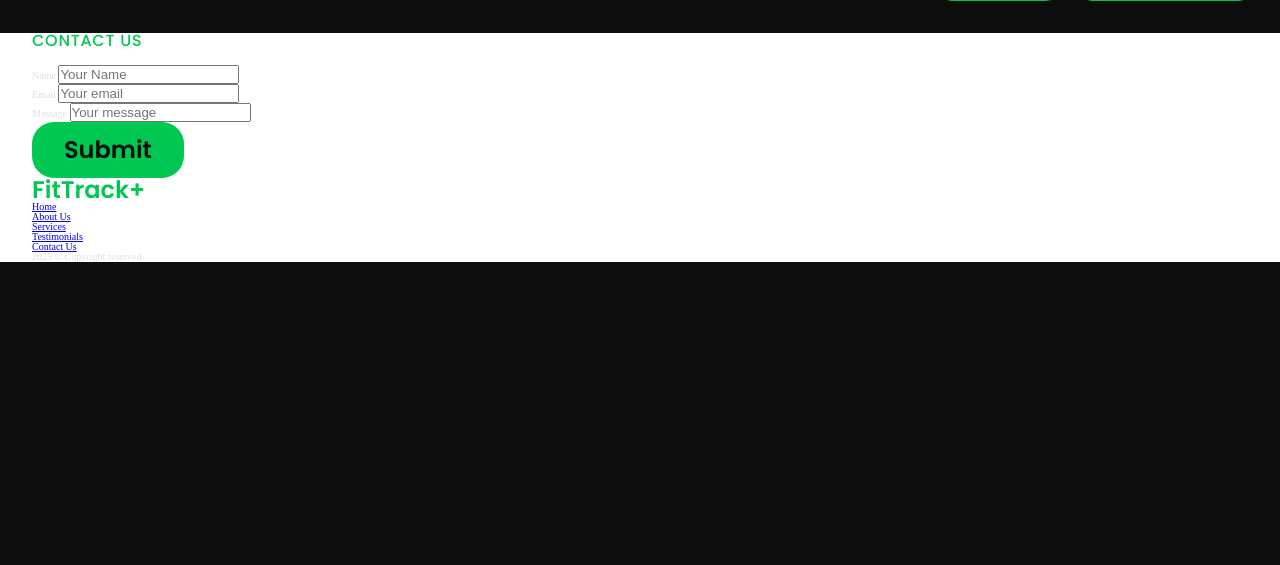
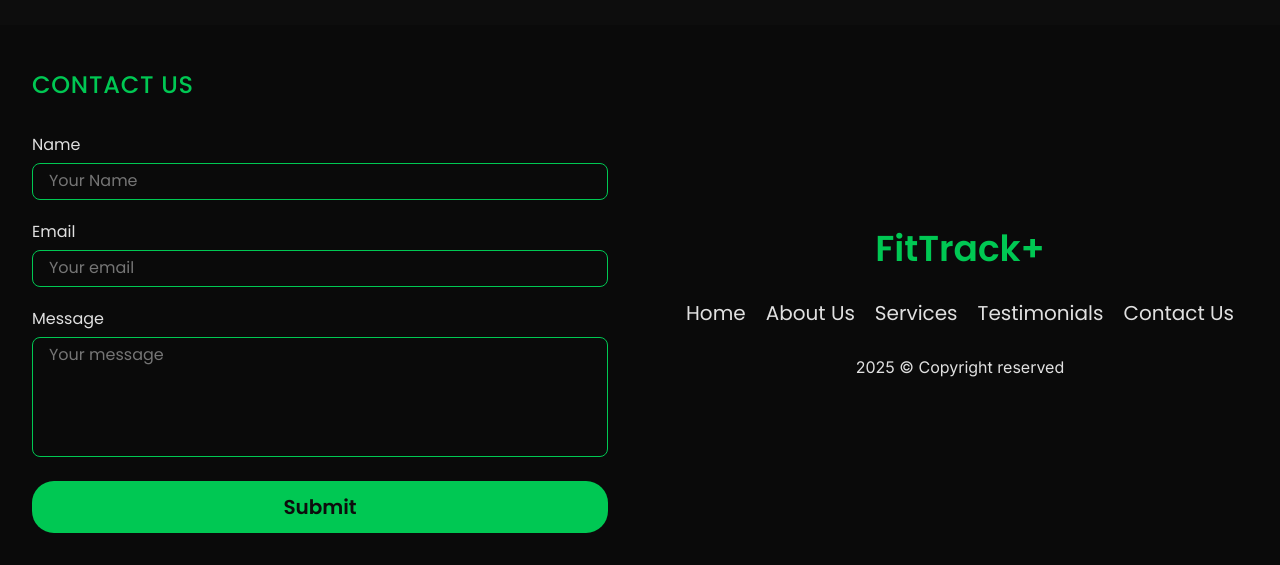
Before and after one commit to okrt12/fitness-tracking-system, a PHP site: page / in a window 1280 px wide. Shown: the part 4256-4821 px from the top of the page. Before the commit the page ends 4518 px from the top, so only its background shows below. Run offline with PHP 8.4, Linux system fonts and the light colour scheme.

Commit message:
style the contents of the footer

```diff
--- a/assets/css/index-styles.css
+++ b/assets/css/index-styles.css
@@ -341,7 +341,6 @@ li {
 .cta-btns,
 .cta-btns:link,
 .cta-btns:visited {
-  font-size: 2.4rem;
   background-color: var(--primary-color);
   color: var(--background-color);
   border-radius: 22px;
@@ -350,7 +349,6 @@ li {
 .cta-btns1,
 .cta-btns1:link,
 .cta-btns1:visited {
-  font-size: 2.4rem;
   border: solid 0.1rem var(--primary-color);
   color: var(--primary-color);
 }
@@ -367,3 +365,119 @@ li {
   border-color: var(--primary-hover);
   color: var(--primary-hover);
 }
+
+/* *********************************************************************************************
+************************************ Footer **************************************************** */
+
+.footer {
+  padding: 4.8rem 0 3.2rem 0;
+  background-color: var(--secondary-bg);
+  display: flex;
+  align-items: center;
+}
+
+.footer-right {
+  display: flex;
+  flex-direction: column;
+  align-items: center;
+  gap: 2rem;
+  width: 100%;
+}
+
+.footer-header {
+  align-self: center;
+  font-size: 3.6rem;
+}
+
+.footer-btns__container {
+  display: flex;
+  align-items: center;
+  justify-content: center;
+}
+
+.footer-li {
+  list-style: none;
+}
+
+.footer__btn,
+.footer__btn:link,
+.footer__btn:visited {
+  display: inline-block;
+  font-family: "Poppins", sans-serif;
+  font-size: 2rem;
+  padding: 1.6rem 1rem;
+  text-decoration: none;
+  color: var(--text-color);
+  border: none;
+  cursor: pointer;
+  transition: all 0.3s;
+}
+
+.date-copy {
+  font-family: Inter, sans-serif;
+  font-size: 1.6rem;
+}
+
+form {
+  justify-self: center;
+  display: flex;
+  flex-direction: column;
+  gap: 2.4rem;
+  width: 100%;
+}
+
+.form-header {
+  font-size: 2.4rem;
+}
+
+input {
+  outline: none;
+  border: none;
+  box-shadow: none;
+}
+
+input:focus,
+input:active {
+  outline: none;
+  box-shadow: none;
+  border: var(--primary-color) solid 1px;
+}
+
+.label-input {
+  display: flex;
+  flex-direction: column;
+  gap: 1rem;
+  width: 100%;
+}
+
+.input__label,
+.input::placeholder {
+  font-size: 1.6rem;
+  font-family: Poppins, sans-serif;
+}
+
+.input {
+  border: var(--primary-color) solid 1px;
+  background-color: var(--background);
+  padding: 1rem 1.6rem;
+  color: #d0d7de;
+  border-radius: 8px !important;
+}
+
+.message {
+  border: none !important;
+  border-radius: none !important;
+}
+
+.msg-box {
+  display: flex;
+  flex-direction: column;
+  height: 12rem;
+  border-radius: 8px !important;
+  border: var(--primary-color) solid 1px;
+}
+
+.footer-btn {
+  text-align: center;
+  padding: 1.6rem;
+}
```
